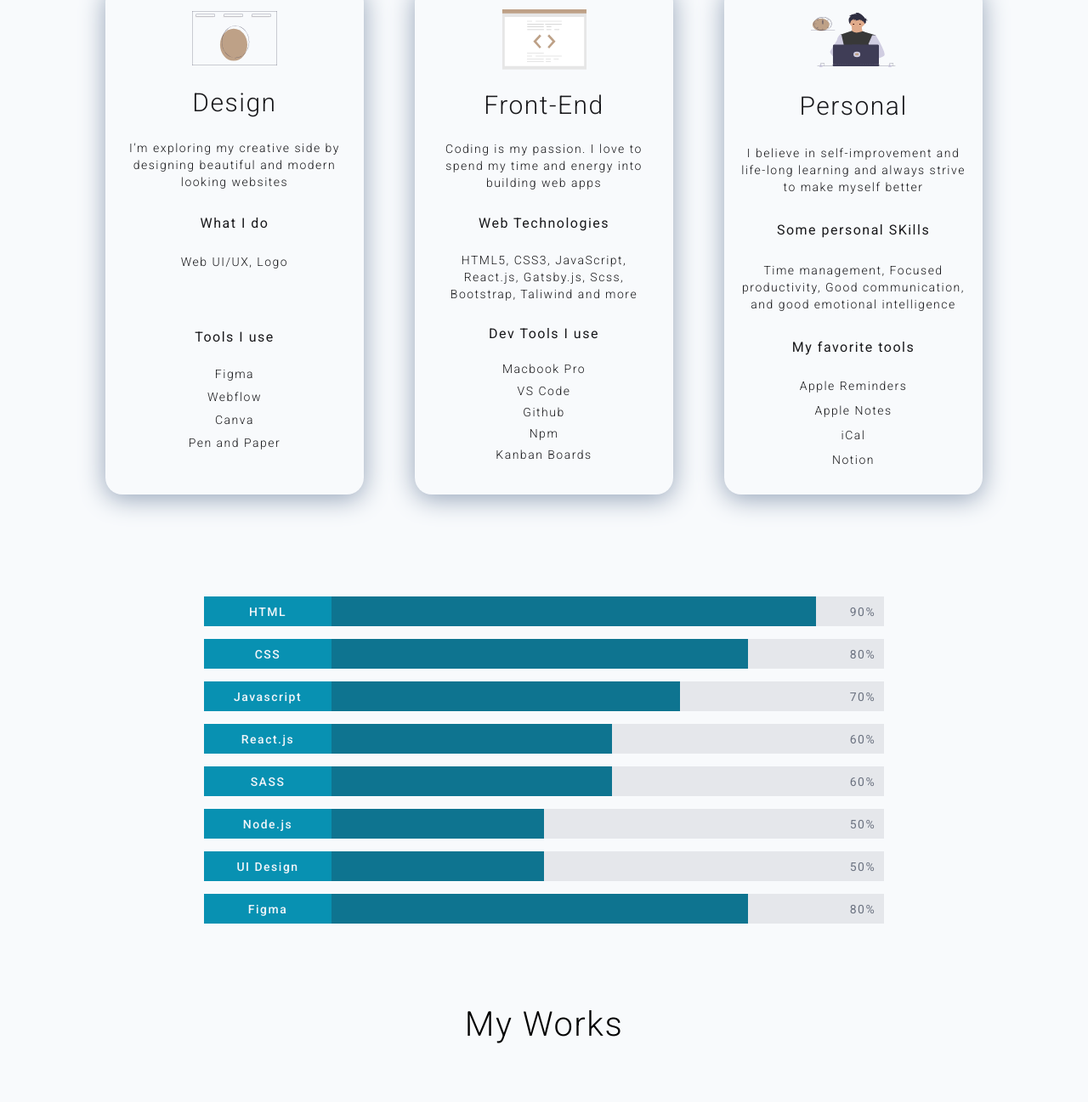
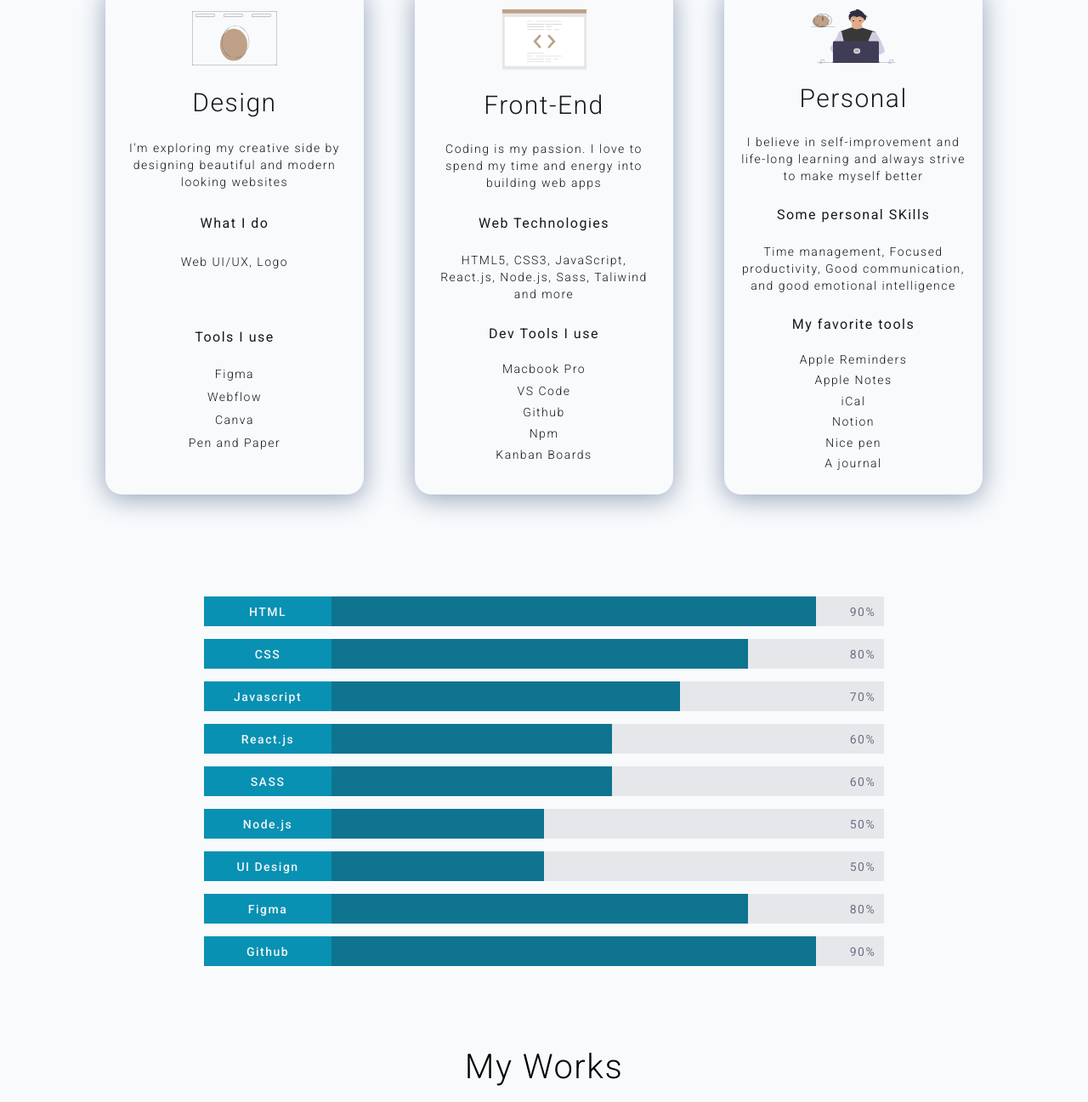
Before and after one commit to ahmedjamshed79/MyReactPortfolio, a React (Create React App) app: page / in a window 1280 px wide. Shown: the part 1335-2632 px from the top of the page at 85% size. Built offline with nearby package versions, Linux system fonts and the light colour scheme; a web font is replaced by a local one.

Commit message:
minor changes

```diff
--- a/src/components/skillLevel/SkillLevel.jsx
+++ b/src/components/skillLevel/SkillLevel.jsx
@@ -36,6 +36,10 @@ const SKillLevel = () => {
       tag: "Figma",
       percentage: "80%",
     },
+    {
+      tag: "Github",
+      percentage: "90%",
+    },
   ];
 
   const [bar, setBar] = useState(false);
@@ -49,7 +53,7 @@ const SKillLevel = () => {
 
   return (
     <div className="skillLevel">
-      <div className="container" data-aos="fill" data-aos-id="fill-bar">
+      <div className="container" data-aos="fade-up" data-aos-id="fill-bar">
         {data.map((d) => (
           <div className="bar" key={d.tag}>
             <div
--- a/src/components/skillLevel/SkillLevel.scss
+++ b/src/components/skillLevel/SkillLevel.scss
@@ -33,7 +33,7 @@
         width: 150px;
         background-color: #0e7490;
         display: flex;
-        transition: 1.1s 0.2s width ease-in-out;
+        transition: 1.1s 0.5s width ease-in-out;
 
         @include mobile {
           width: 100px;
--- a/src/components/skills/Skills.jsx
+++ b/src/components/skills/Skills.jsx
@@ -21,7 +21,7 @@ function Skills() {
       title: "Front-End",
       des: "Coding is my passion. I love to spend my time and energy into building web apps",
       subtitle1: "Web Technologies",
-      det: "HTML5, CSS3, JavaScript, React.js, Gatsby.js, Scss, Bootstrap, Taliwind and more ",
+      det: "HTML5, CSS3, JavaScript, React.js, Node.js, Sass, Taliwind and more ",
       subtitle2: "Dev Tools I use",
       list: ["Macbook Pro", "VS Code", "Github", "Npm", "Kanban Boards", " "],
     },
@@ -38,6 +38,8 @@ function Skills() {
         "Apple Notes",
         "iCal",
         "Notion",
+        "Nice pen",
+        "A journal"
       ],
     },
   ];
```
